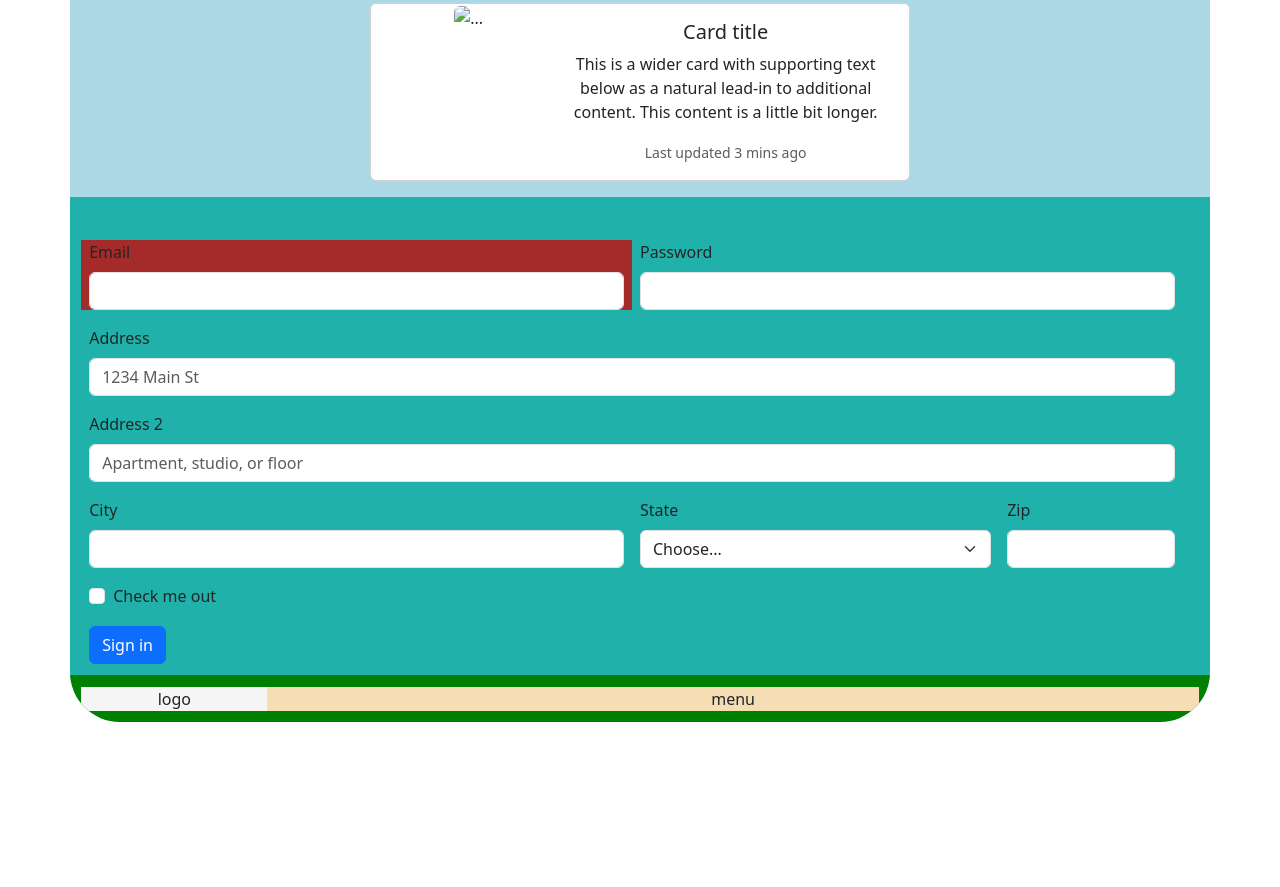
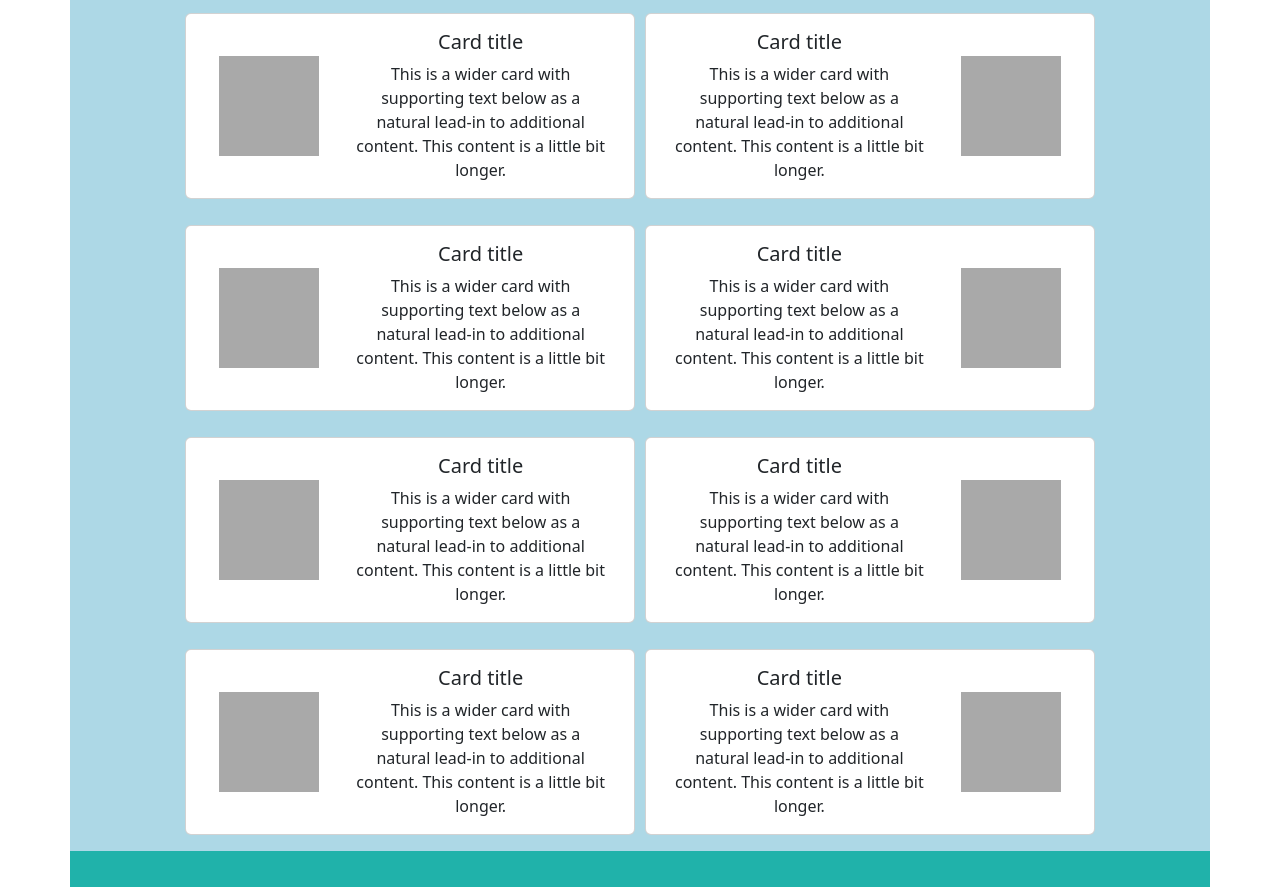
Before and after one commit to FilipeFariaas/fiap-fintech, a plain HTML site: page index.html in a window 1280 px wide. Shown: the part 853-1740 px from the top of the page. Before the commit the page ends 1600 px from the top, so only its background shows below. Drawn offline with nearby package versions, Linux system fonts and the light colour scheme.

Commit message:
add horizontal cards

```diff
--- a/index.html
+++ b/index.html
@@ -96,10 +96,13 @@
         <!--HORIZONTAL CARDS-->
         <div class="row horizontal-cards">
           <h1>Title</h1>
-          <div class="card mb-3" style="max-width: 540px">
+
+
+          <div class="card mb-3" style="max-width: 450px">
             <div class="row g-0">
-              <div class="col-md-4">
-                <img src="..." class="img-fluid rounded-start" alt="..." />
+              <div class="col-md-4 icon-wrapper">
+                <!--<img src="..." class="img-fluid rounded-start" alt="..." />-->
+                <div class="icon"></div>
               </div>
               <div class="col-md-8">
                 <div class="card-body">
@@ -109,15 +112,138 @@
                     lead-in to additional content. This content is a little bit
                     longer.
                   </p>
+                </div>
+              </div>
+            </div>
+          </div>
+          <div class="card mb-3" style="max-width: 450px">
+            <div class="row reverse g-0">
+              <div class="col-md-4 icon-wrapper">
+                <!--<img src="..." class="img-fluid rounded-start" alt="..." />-->
+                <div class="icon"></div>
+              </div>
+              <div class="col-md-8">
+                <div class="card-body">
+                  <h5 class="card-title">Card title</h5>
                   <p class="card-text">
-                    <small class="text-body-secondary"
-                      >Last updated 3 mins ago</small
-                    >
+                    This is a wider card with supporting text below as a natural
+                    lead-in to additional content. This content is a little bit
+                    longer.
                   </p>
                 </div>
               </div>
             </div>
           </div>
+          <div class="card mb-3" style="max-width: 450px">
+            <div class="row g-0">
+              <div class="col-md-4 icon-wrapper">
+                <!--<img src="..." class="img-fluid rounded-start" alt="..." />-->
+                <div class="icon"></div>
+              </div>
+              <div class="col-md-8">
+                <div class="card-body">
+                  <h5 class="card-title">Card title</h5>
+                  <p class="card-text">
+                    This is a wider card with supporting text below as a natural
+                    lead-in to additional content. This content is a little bit
+                    longer.
+                  </p>
+                </div>
+              </div>
+            </div>
+          </div>
+          <div class="card mb-3" style="max-width: 450px">
+            <div class="row reverse g-0">
+              <div class="col-md-4 icon-wrapper">
+                <!--<img src="..." class="img-fluid rounded-start" alt="..." />-->
+                <div class="icon"></div>
+              </div>
+              <div class="col-md-8">
+                <div class="card-body">
+                  <h5 class="card-title">Card title</h5>
+                  <p class="card-text">
+                    This is a wider card with supporting text below as a natural
+                    lead-in to additional content. This content is a little bit
+                    longer.
+                  </p>
+                </div>
+              </div>
+            </div>
+          </div>
+          <div class="card mb-3" style="max-width: 450px">
+            <div class="row g-0">
+              <div class="col-md-4 icon-wrapper">
+                <!--<img src="..." class="img-fluid rounded-start" alt="..." />-->
+                <div class="icon"></div>
+              </div>
+              <div class="col-md-8">
+                <div class="card-body">
+                  <h5 class="card-title">Card title</h5>
+                  <p class="card-text">
+                    This is a wider card with supporting text below as a natural
+                    lead-in to additional content. This content is a little bit
+                    longer.
+                  </p>
+                </div>
+              </div>
+            </div>
+          </div>
+          <div class="card mb-3" style="max-width: 450px">
+            <div class="row reverse g-0">
+              <div class="col-md-4 icon-wrapper">
+                <!--<img src="..." class="img-fluid rounded-start" alt="..." />-->
+                <div class="icon"></div>
+              </div>
+              <div class="col-md-8">
+                <div class="card-body">
+                  <h5 class="card-title">Card title</h5>
+                  <p class="card-text">
+                    This is a wider card with supporting text below as a natural
+                    lead-in to additional content. This content is a little bit
+                    longer.
+                  </p>
+                </div>
+              </div>
+            </div>
+          </div>
+          <div class="card mb-3" style="max-width: 450px">
+            <div class="row g-0">
+              <div class="col-md-4 icon-wrapper">
+                <!--<img src="..." class="img-fluid rounded-start" alt="..." />-->
+                <div class="icon"></div>
+              </div>
+              <div class="col-md-8">
+                <div class="card-body">
+                  <h5 class="card-title">Card title</h5>
+                  <p class="card-text">
+                    This is a wider card with supporting text below as a natural
+                    lead-in to additional content. This content is a little bit
+                    longer.
+                  </p>
+                </div>
+              </div>
+            </div>
+          </div>
+          <div class="card mb-3" style="max-width: 450px">
+            <div class="row reverse g-0">
+              <div class="col-md-4 icon-wrapper">
+                <!--<img src="..." class="img-fluid rounded-start" alt="..." />-->
+                <div class="icon"></div>
+              </div>
+              <div class="col-md-8">
+                <div class="card-body">
+                  <h5 class="card-title">Card title</h5>
+                  <p class="card-text">
+                    This is a wider card with supporting text below as a natural
+                    lead-in to additional content. This content is a little bit
+                    longer.
+                  </p>
+                </div>
+              </div>
+            </div>
+          </div>
+
+
         </div>
 
         <!--FORM-->
--- a/styles.css
+++ b/styles.css
@@ -138,6 +138,16 @@ h1 {
 
 .horizontal-cards {
   justify-content: center;
+  gap: 10px;
+}
+
+.reverse {
+  flex-direction: row-reverse;
+}
+
+.icon-wrapper {
+  display: flex;
+  align-items: center;
 }
 
 .form-wrapper {
```
